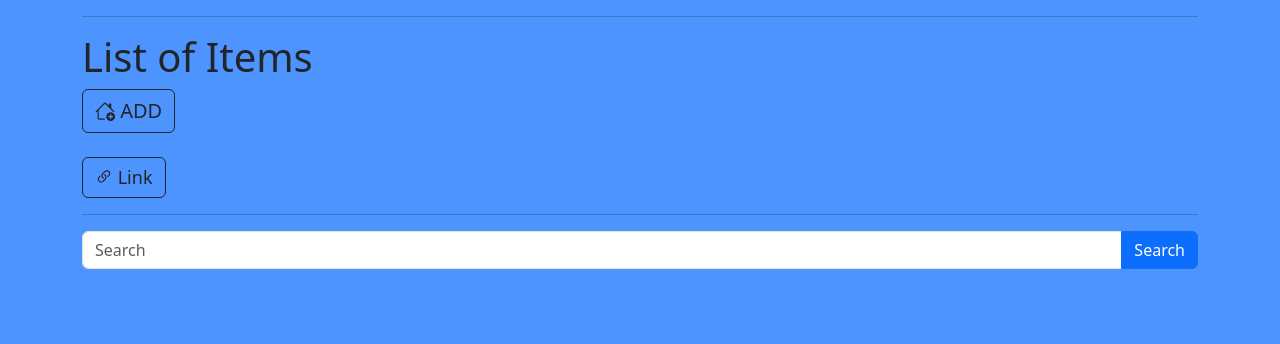
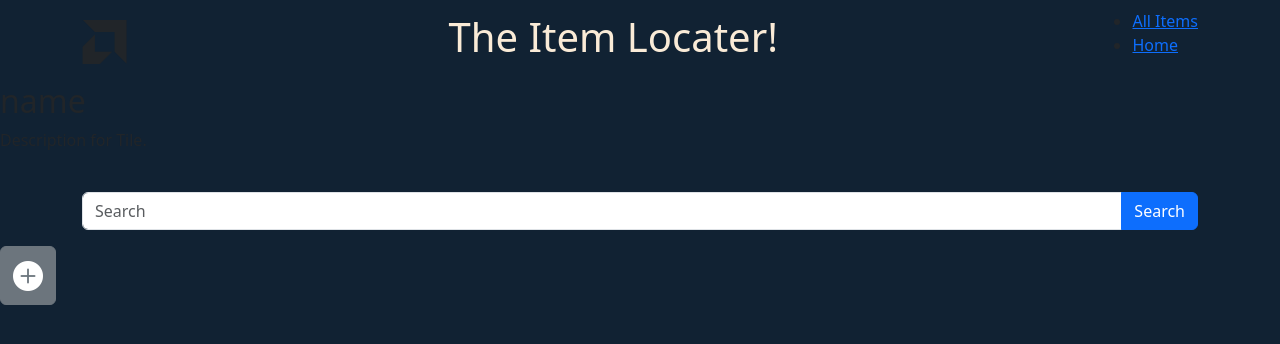
Before and after one commit to gulatiKK/item-locater, a website: page item-list.html in a window 1280 px wide. Drawn offline with nearby package versions, Linux system fonts and the light colour scheme; no server answers.

Commit message:
Update item-list.html

```diff
--- a/item-list.html
+++ b/item-list.html
@@ -7,14 +7,30 @@
     <link href="https://cdn.jsdelivr.net/npm/bootstrap@5.3.0-alpha1/dist/css/bootstrap.min.css" rel="stylesheet" integrity="sha384-GLhlTQ8iRABdZLl6O3oVMWSktQOp6b7In1Zl3/Jr59b6EGGoI1aFkw7cmDA6j6gD" crossorigin="anonymous">
     <title>Document</title>
 </head>
-<body style="background-color:#4d94ff;"></body>
+<body style="background-color:#123;"></body>
 
 <body>
+    <div class="navbar">
+        <div class="container flex">
 
+            <i class="bi bi-amd"  style="font-size: 44px;"></i>
+            <h1 style="color: antiquewhite;" class="logo">The Item Locater!</h1>
+            <nav>
+                <ul>
+                    <li><a href="item-list.html">All Items</a></li>
+                    <li><a href="newuibase.html">Home</a></li>
+                </ul>
+            </nav>
+        </div>
+    </div>
+    <div id="tileInfo">
+        <div class="tile">
+            <h2 name="name" id="TileName">name</h2>
+            <p for="TileDiscription" id="TileDescription">Description for Tile.</p>
+          </div>
+    </div>
     <div id="editWindow" method="POST">
         <div class="form-group">
-            <button href="http://localhost:7800/api/item-list.html" class="cancel-button">Cancel</button>
-            <br>
             <label for="name">name</label>
             <input class="form-control" name="name" id="edt_name">
         </div>
@@ -31,7 +47,7 @@
                 <option value="object">object</option>
             </select>
         </div>
-        <button style="font-size: 18px" type="submit" class="btn btn-outline-dark" onClick="onEditSubmit()">Submit</button>
+        <button style="font-size: 18px" type="submit" class="btn btn-primary" onClick="onEditSubmit()">Submit</button>
     </div>
 
     <div id="relationWindow" method="POST">
@@ -50,6 +66,7 @@
     </div>
 
     <div id="addWindow">
+
         <div class="form-group">
             <label for="name">Name</label>
             <input type="string"class="form-control" name="name" id="postName">
@@ -70,21 +87,17 @@
         </div>
             <br>
             <button type="submit" class="btn btn-primary" onClick="onPostSubmit()">Submit</button>
-    </div>
 
+</div>
 
     <div class="container" id="listWindow">
-        <hr>
-        <h1>List of Items</h1>
+        <!-- <hr>
+        <h1 style="color: antiquewhite;">List of Items</h1>
         <form>
-            <button style="font-size: 20px"  type="button"class="btn btn-outline-dark" onClick="setPostModal()"><i class="bi bi-house-add"></i> ADD</button>
+            <button style="font-size: 20px"  type="button"class="btn btn-outline-light" onClick="setPostModal()"><i class="bi bi-house-add"></i> ADD</button>
          </form>&nbsp;
-
-         <form>
-            <button style="font-size: 18px" type="submit" class="btn btn-outline-dark"><i onClick="setRelationModal()" class="bi bi-link-45deg"></i> Link</button>
-         </form>
-
-        <hr>
+        <hr> -->
+        &nbsp;
         <div>
             <div class="mb-3">
                 <div class="input-group">
@@ -102,5 +115,8 @@
     <script src="https://cdn.jsdelivr.net/npm/popper.js@1.14.7/dist/umd/popper.min.js" integrity="sha384-UO2eT0CpHqdSJQ6hJty5KVphtPhzWj9WO1clHTMGa3JDZwrnQq4sF86dIHNDz0W1" crossorigin="anonymous"></script>
     <script src="https://cdn.jsdelivr.net/npm/bootstrap@4.3.1/dist/js/bootstrap.min.js" integrity="sha384-JjSmVgyd0p3pXB1rRibZUAYoIIy6OrQ6VrjIEaFf/nJGzIxFDsf4x0xIM+B07jRM" crossorigin="anonymous"></script>
     <script src="item-list.js"></script>
+    <link rel="stylesheet" href="item-list.css">
+    <button id="fixedbutton" type="button" onclick="setPostModal()" class="btn btn-secondary" ><i class="bi bi-plus-circle-fill" style="font-size: 30px;"></i></button>
+
 </body>
 </html>
```
